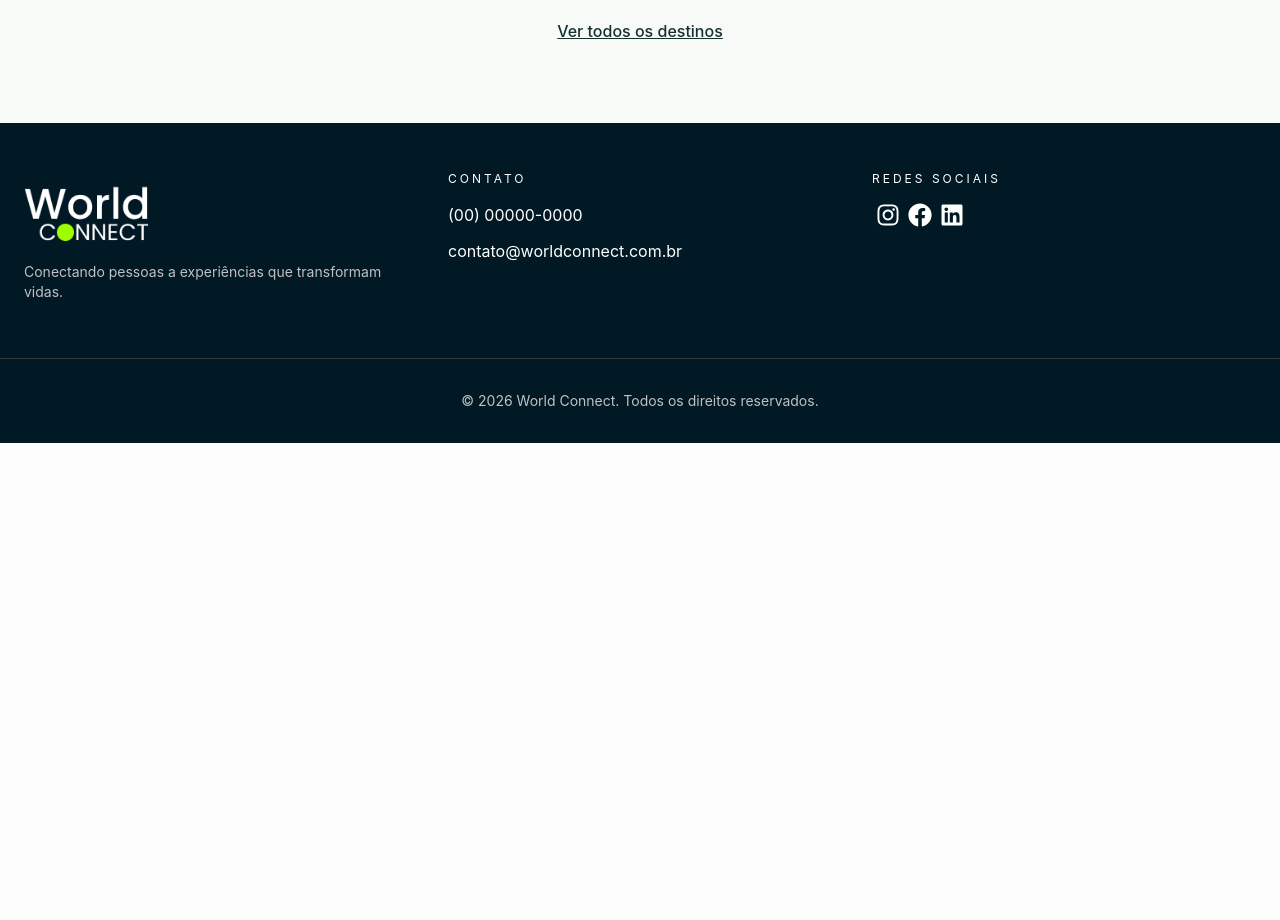
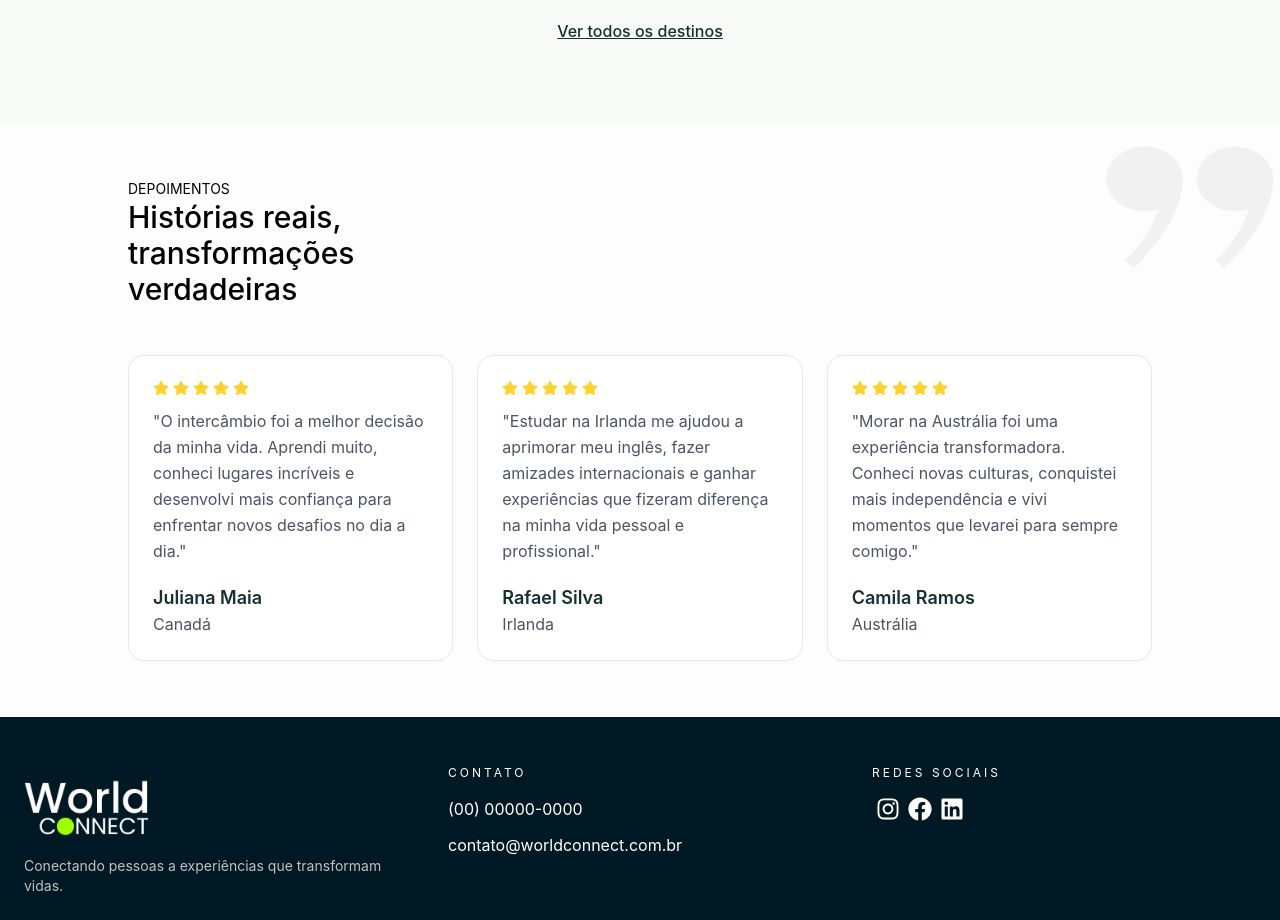
Before and after one commit to Angellica06/world-connect-landing-page, a React (Vite) app: page / in a window 1280 px wide. Shown: the part 3200-4120 px from the top of the page. Before the commit the page ends 3643 px from the top, so only its background shows below. Built offline with nearby package versions, Linux system fonts and the light colour scheme.

Commit message:
feat: adiciona seção de depoimentos

```diff
--- a/src/App.jsx
+++ b/src/App.jsx
@@ -3,6 +3,7 @@ import Hero from "./components/sections/Hero";
 import Destinos from "./components/sections/Destinos";
 import ComoFunciona from "./components/sections/ComoFunciona";
 import Beneficio from "./components/sections/Beneficio";
+import Depoimentos from "./components/sections/Depoimentos";
 import Footer from "./components/layout/Footer";
 
 function App() {
@@ -13,6 +14,7 @@ function App() {
       <Destinos />
       <ComoFunciona />
       <Beneficio />
+      <Depoimentos />
       <Footer />
     </>
   );
--- a/src/components/sections/Depoimentos.jsx
+++ b/src/components/sections/Depoimentos.jsx
@@ -1,9 +1,62 @@
+import { FaStar } from "react-icons/fa";
+
+const depoimentos = [
+  {
+    id: 1,
+    descricao:
+      "O intercâmbio foi a melhor decisão da minha vida. Aprendi muito, conheci lugares incríveis e desenvolvi mais confiança para enfrentar novos desafios no dia a dia.",
+    nome: "Juliana Maia",
+    pais: "Canadá",
+  },
+  {
+    id: 2,
+    descricao:
+      "Estudar na Irlanda me ajudou a aprimorar meu inglês, fazer amizades internacionais e ganhar experiências que fizeram diferença na minha vida pessoal e profissional.",
+    nome: "Rafael Silva",
+    pais: "Irlanda",
+  },
+  {
+    id: 3,
+    descricao:
+      "Morar na Austrália foi uma experiência transformadora. Conheci novas culturas, conquistei mais independência e vivi momentos que levarei para sempre comigo.",
+    nome: "Camila Ramos",
+    pais: "Austrália",
+  },
+];
+
 function Depoimentos() {
   return (
-    <div>
+    <section className="depoimento h-full px-12 lg:px-32 py-14">
+      <div className="max-w-md">
+        <p className="text-sm">DEPOIMENTOS</p>
+        <h1 className="max-w-sm text-3xl font-medium">
+          Histórias reais, transformações verdadeiras
+        </h1>
+      </div>
 
-    </div>
-  )
+      <div className="grid grid-cols-1 md:grid-cols-2 lg:grid-cols-3 gap-6 mt-12">
+        {depoimentos.map((depoimento) => (
+          <div
+            key={depoimento.id}
+            className="bg-white p-6 rounded-2xl border border-gray-200 transition-all duration-300 hover:-translate-y-2 hover:shadow-xl"
+          >
+            <div className="flex gap-1">
+              {Array.from({ length: 5 }).map((_, index) => (
+                <FaStar key={index} className="text-amber-300" />
+              ))}
+            </div>
+            <p className="mt-3 text-gray-600 leading-relaxed">
+              "{depoimento.descricao}"
+            </p>
+            <h3 className="mt-5 text-lg font-semibold text-[#153130]">
+              {depoimento.nome}
+            </h3>
+            <span className="text-gray-600">{depoimento.pais}</span>
+          </div>
+        ))}
+      </div>
+    </section>
+  );
 }
 
-export default Depoimentos
+export default Depoimentos;
--- a/src/index.css
+++ b/src/index.css
@@ -18,6 +18,13 @@ body {
   background-size: 330px;
 }
 
+.depoimento {
+  background-image: url(assets/imagens/aspas.png);
+  background-repeat: no-repeat;
+  background-position: right top 14px;
+  background-size: 180px;
+}
+
 @media (max-width: 768px) {
   .destino {
     background-image: none;
```
Also changed, not shown: src/assets/imagens/aspas.png (added).
